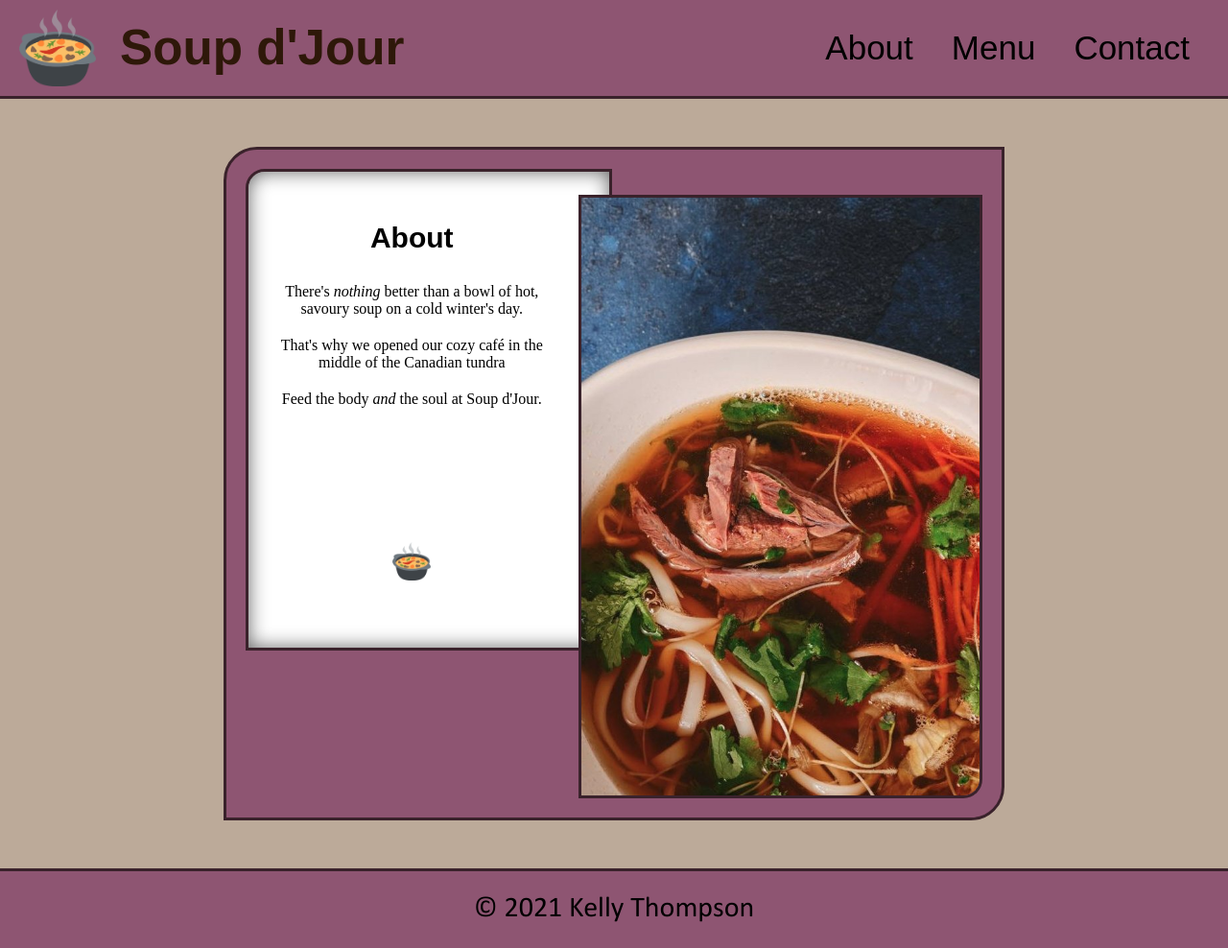
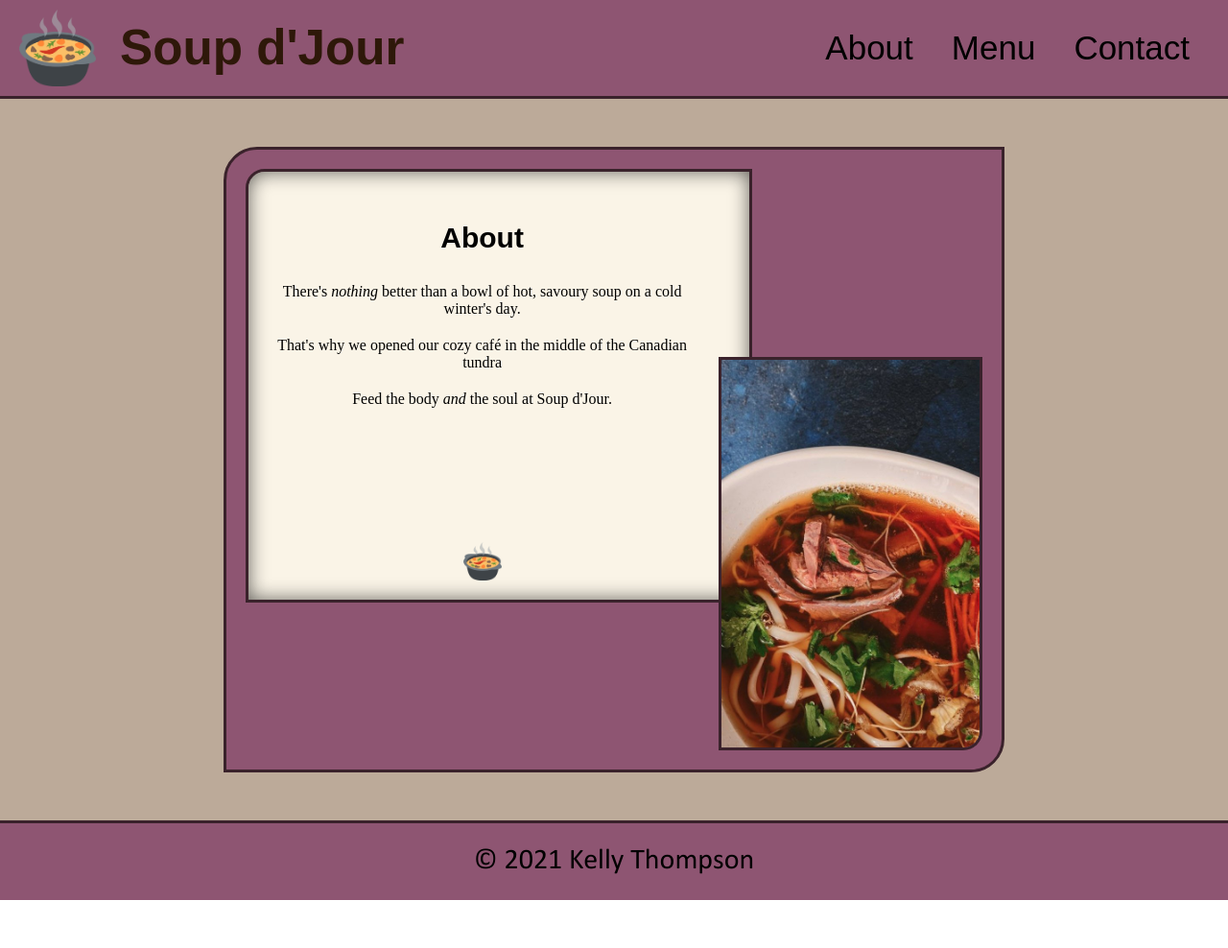
Before and after one commit to kgthompson1111/restaurant-page, a website built with webpack: page dist/index.html in a window 1280 px wide. Shown: the whole page at 96% size. After the commit the page ends 938 px from the top, so only its background shows below. Built offline with nearby package versions, Linux system fonts and the light colour scheme; a web font is replaced by a local one.

Commit message:
minor css fixes, re-factor footer logo code

```diff
--- a/src/index.js
+++ b/src/index.js
@@ -1,8 +1,15 @@
 // functions
 import { renderPage } from './pageRender.js';
+
 import { renderMenu } from './menuPage.js';
+import { renderAbout } from './aboutPage.js';
+import { renderContact } from './contactPage.js';
 
 // css
 import './style.css';
 
 renderPage();
+
+aboutButtonLink.addEventListener('click', renderAbout);
+menuButtonLink.addEventListener('click', renderMenu);
+contactButtonLink.addEventListener('click', renderContact);
--- a/src/pageRender.js
+++ b/src/pageRender.js
@@ -1,8 +1,7 @@
 import MyLogo from './logo.png';
 import AboutSoup from './soup1.jpg';
-import { renderMenu } from './menuPage.js';
 import { renderAbout } from './aboutPage.js';
-import { renderContact } from './contactPage.js';
+
 
 function renderPage() {
     const content = document.getElementById('content');
@@ -35,25 +34,25 @@ function renderPage() {
         navLinks.appendChild(aboutButtonHolder);
         const aboutButtonLink = document.createElement('a');
         aboutButtonLink.innerText = "About";
+        aboutButtonLink.href = "#"
+        aboutButtonLink.id = "aboutButtonLink";
         aboutButtonHolder.appendChild(aboutButtonLink);
 
-        aboutButtonLink.addEventListener('click', renderAbout);
-
     const menuButtonHolder = document.createElement('li');
-        navLinks.appendChild(menuButtonHolder);
-        const menuButtonLink = document.createElement('div');
-        menuButtonLink.innerText = "Menu";
+    navLinks.appendChild(menuButtonHolder);
+        const menuButtonLink = document.createElement('a');
+        menuButtonLink.innerHTML = "Menu";
+        menuButtonLink.href = "#"
+        menuButtonLink.id = "menuButtonLink";
         menuButtonHolder.appendChild(menuButtonLink);
-
-        menuButtonLink.addEventListener('click', renderMenu);
 
     const contactButtonHolder = document.createElement('li');
         navLinks.appendChild(contactButtonHolder);
         const contactButtonLink = document.createElement('a');
         contactButtonLink.innerText = "Contact";
+        contactButtonLink.href = "#";
+        contactButtonLink.id = "contactButtonLink";
         contactButtonHolder.appendChild(contactButtonLink);
-
-        contactButtonLink.addEventListener('click', renderContact);
 
     //append ul
     navHeader.appendChild(navLinks);
--- a/src/style.css
+++ b/src/style.css
@@ -74,11 +74,13 @@ ul {
 li {
     margin: 20px;
     font-size: 35px;
+    cursor: hand;
 }
 
 a {
     text-decoration: none;
     color: black;
+    cursor: hand;
 }
 
 #contentBody {
@@ -105,7 +107,7 @@ a {
 
 #cardContent {
     width: 100%;
-    background-color: white;
+    background-color: rgb(250, 244, 231);
     height: auto;
     box-shadow: inset 0px 0px 20px rgba(0, 0, 0, 0.616);
     border: solid 3px #3a222b;
@@ -138,8 +140,8 @@ a {
 }
 
 #cardImage {
-    height: 95%;
     max-height: 650px;
+    max-width: 35%;
     border-bottom-right-radius: 20px;
     border: solid 3px #3a222b;
 
@@ -148,6 +150,7 @@ a {
 
 #footer {
     height: 80px;
+    width: 100vw;
     background-color: #8E5572;
     font-size: 30px;
     border-top: solid 3px #3a222b;
```
Also changed, not shown: dist/script.js.
